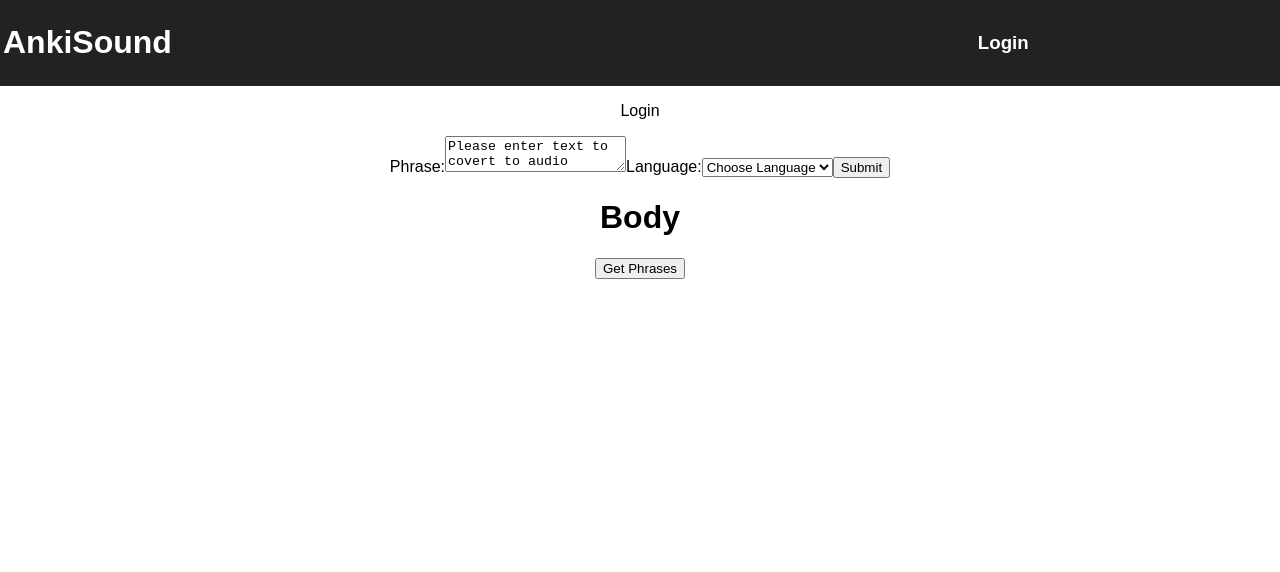
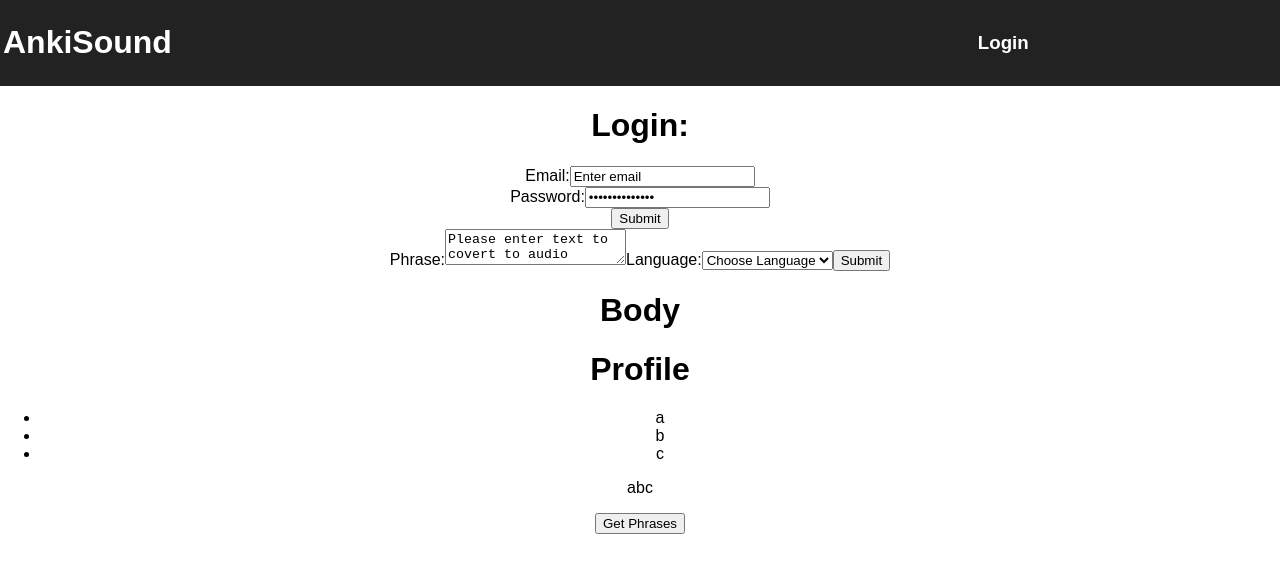
Before and after one commit to bretfunk/anki_sound_frontend, a React (Create React App) app: page / in a window 1280 px wide. Shown: the top 572 px of the page. Built offline with nearby package versions, Linux system fonts and the light colour scheme.

Commit message:
setting up basic profile with fake data

```diff
--- a/src/App.js
+++ b/src/App.js
@@ -5,6 +5,7 @@ import Navbar from './components/navbar';
 import Form from './components/form';
 import Body from './components/body';
 import Login from './components/login';
+import Profile from './components/profile';
 
 const url = "https://protected-thicket-11517.herokuapp.com/api/phrases"
 
@@ -35,6 +36,7 @@ class App extends Component {
       <Login />
       <Form />
       <Body />
+      <Profile />
       <button
       onClick={this.getPhrases}
       >
--- a/src/components/form.js
+++ b/src/components/form.js
@@ -54,6 +54,7 @@ class Form extends Component {
     let language = this.state.languageHash[this.state.language]
     axios.get('https://api.voicerss.org/?key=' + this.state.api + '&hl=' + language + '&src=' + this.state.text)
       .then((data) => {
+        alert('it works!')
         debugger
       })
       .catch((error) => {
@@ -68,8 +69,8 @@ class Form extends Component {
       <form onSubmit={this.handleSubmit}>
       <label>
       Phrase:
+      </label>
       <textarea value={this.state.phrase} onChange={this.handleChange}/>
-      </label>
       <label>
       Language:
       </label>
--- a/src/components/login.js
+++ b/src/components/login.js
@@ -1,13 +1,99 @@
 import React, {Component} from 'react'
+//import axios from 'axios'
 
 class Login extends Component {
+  constructor(props) {
+    super(props);
+    this.state = {
+      email: 'Enter email',
+      password: 'Enter password',
+    }
+    this.handleEmailChange = this.handleEmailChange.bind(this);
+    this.handlePasswordChange = this.handlePasswordChange.bind(this);
+    this.handleSubmit = this.handleSubmit.bind(this);
+    this.login = this.login.bind(this);
+  }
+
+  handleEmailChange(event) {
+    this.setState({email: event.target.value});
+  }
+
+  handlePasswordChange(event) {
+    this.setState({password: event.target.value});
+  }
+
+  handleSubmit(event) {
+    event.preventDefault();
+    alert("\"" + this.state.email + "\" was submitted with " + this.state.password);
+    this.login()
+  }
+
+
+  login() {
+    const email = this.state.email
+    const password = this.state.password
+    return fetch('https://protected-thicket-11517.herokuapp.com/api/user_token', {
+        method: 'POST',
+      //this works in postman but not here
+      //the mode below allows the request to go through but doesn't come with correct data
+        //mode: 'no-cors',
+        headers: {
+              'Accept': 'application/json',
+              'Content-Type': 'application/json',
+            },
+        body: {
+          "auth": {
+              "email": email,
+              "password": password
+          }
+        }
+    })
+      .then((data) => {
+        debugger
+        alert(data.jwt)
+        this.setState("jwt", data.jwt);
+      })
+      .catch((error) => {
+        alert(error)
+      })
+    }
+    //axios.post("https://protected-thicket-11517.herokuapp.com/api/user_token",
+      //{ headers:
+        //{"auth": {"email": email, "password": password}}
+    //})
+      //.then((data) => {
+        //alert('it works!')
+        //alert(data.jwt);
+        //this.setState("jwt", data.jwt);
+      //})
+      //.catch((error) => {
+        //alert(error);
+        //console.log(error);
+      //});
+  //}
+
   render() {
     return (
       <div>
-      <p>Login</p>
+      <h1>
+      Login:
+      </h1>
+      <form onSubmit={this.handleSubmit}>
+      <label>
+      Email:
+      </label>
+      <input type="email" value={this.state.email} onChange={this.handleEmailChange}/>
+      <br />
+      <label>
+      Password:
+      </label>
+      <input type="password" value={this.state.password} onChange={this.handlePasswordChange}/>
+      <br />
+      <input type="submit" value="Submit" />
+      </form>
       </div>
-  )
+    )
   }
 }
 
-  export default Login;
+export default Login;
--- /dev/null
+++ b/src/components/profile.js
@@ -0,0 +1,36 @@
+import React, { Component } from 'react';
+
+class Profile extends Component {
+  constructor(props) {
+    super(props);
+    this.state = {
+      saved: ['a', 'b', 'c'],
+      jwt: "eyJ0eXAiOiJKV1QiLCJhbGciOiJIUzI1NiJ9.eyJleHAiOjE1MDkzOTgwNjAsInN1YiI6Mn0.dKn1zRanNvEYsBBNeVz0H9G7l-E-ugWuR1S0uVWQzDA",
+    }
+    this.getSavedPhrases = this.getSavedPhrases.bind(this);
+    this.savedPhrases = this.savedPhrases.bind(this);
+  }
+
+  getSavedPhrases() {
+    //alert('get saved phrases')
+  }
+
+    savedPhrases(array) {
+      return array.map((phrase, i) =>
+      <li key={'phrase_' + i}>{phrase}</li>
+      )
+    }
+
+  render() {
+    return (
+      <div>
+      {this.getSavedPhrases()}
+      <h1>Profile</h1>
+      <ul>{this.savedPhrases(this.state.saved)}</ul>
+      <p>{this.state.saved}</p>
+      </div>
+    );
+  }
+}
+
+export default Profile;
```
